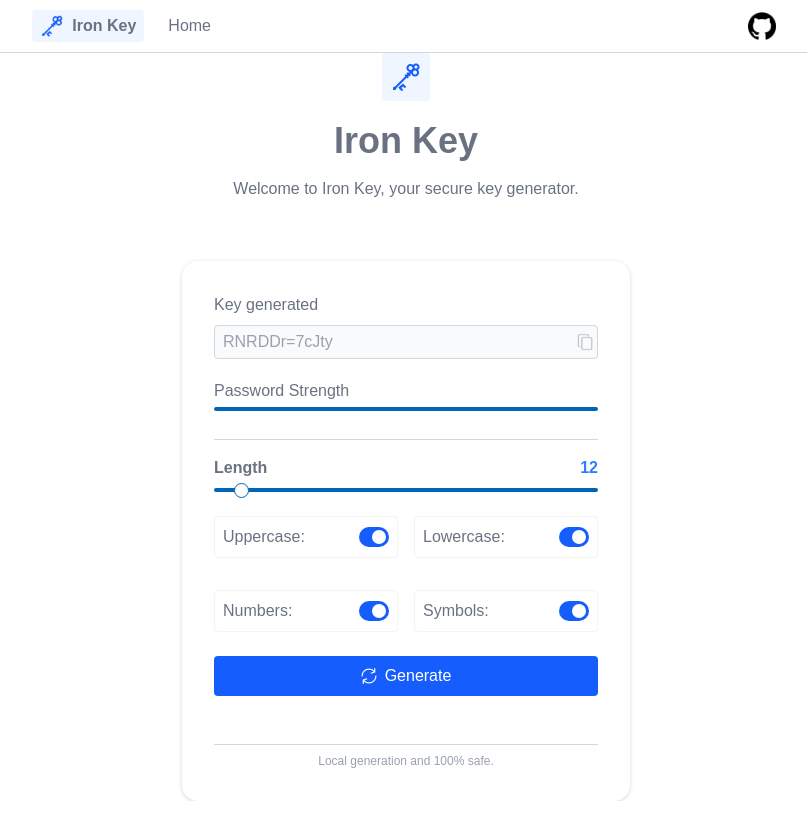
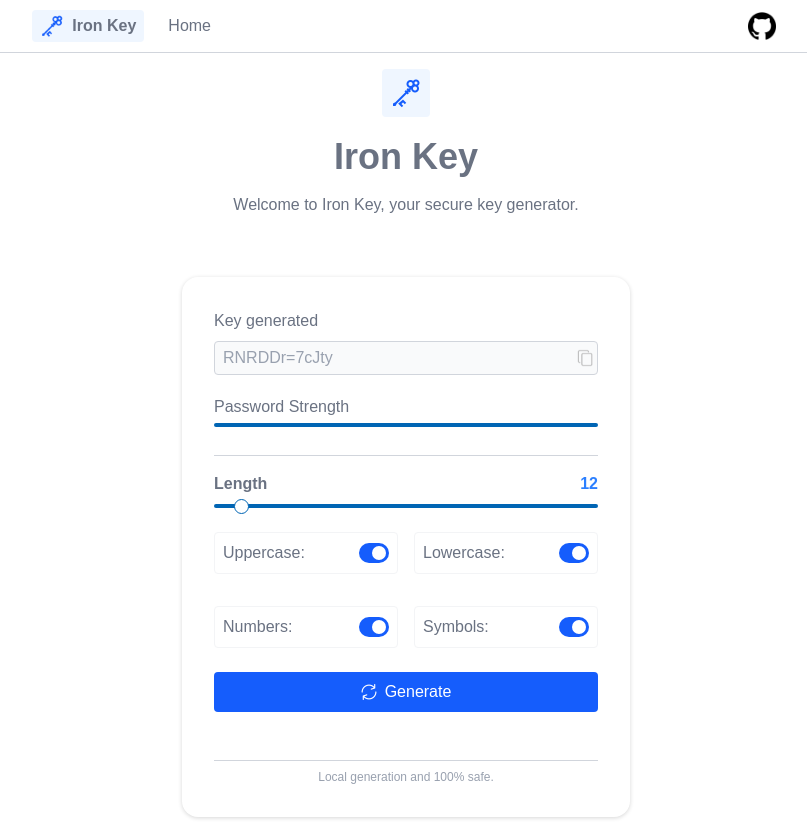
Before and after one commit to devsamuca/iron-key, a React (Vite) app: page /#/ in a window 1280 px wide. Shown: the whole page, without its empty margins (234-1041 px from the left). Before the commit the page ends 801 px from the top, so only its background shows below. Built offline with nearby package versions, Linux system fonts and the light colour scheme; a web font is replaced by a local one.

Commit message:
:lipstick: style: add margin in header and main

```diff
--- a/src/app/components/header/Header.tsx
+++ b/src/app/components/header/Header.tsx
@@ -2,7 +2,7 @@ import { Link } from "react-router-dom"
 
 const Header = () => {
     return (
-        <header className="flex justify-around items-center pt-2 border-b pb-2 border-gray-300">
+        <header className="flex justify-around items-center pt-2 border-b pb-2 border-gray-300 mb-4">
             <aside className="flex gap-6 items-center">
                 <div className="flex gap-2 items-center bg-blue-50 py-1 px-2 rounded">
                     <img src="/iron-key/assets/logo/key-logo.png" alt="Iron Key Logo" className="h-6" />
--- a/src/app/pages/Home.tsx
+++ b/src/app/pages/Home.tsx
@@ -82,7 +82,7 @@ const Home = () => {
     return (
         <>
             <Header />
-            <main className="flex min-h-90-screen justify-center items-center flex-col gap-10 bg-white">
+            <main className="flex min-h-90-screen justify-center items-center flex-col gap-10 bg-white mb-4">
                 <Title />
                 <motion.section className="flex flex-col gap-2 p-8 rounded-2xl box-shadow w-full max-w-md"
                     initial={{ opacity: 0, y: -10 }} animate={{ opacity: 1, y: 0 }} transition={{ duration: 0.3 }}>
```
